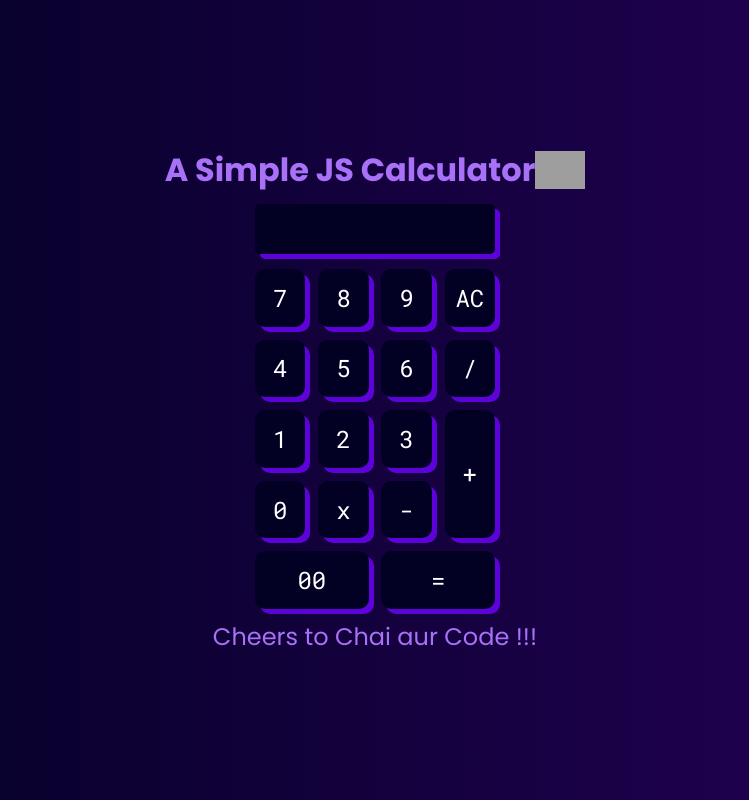
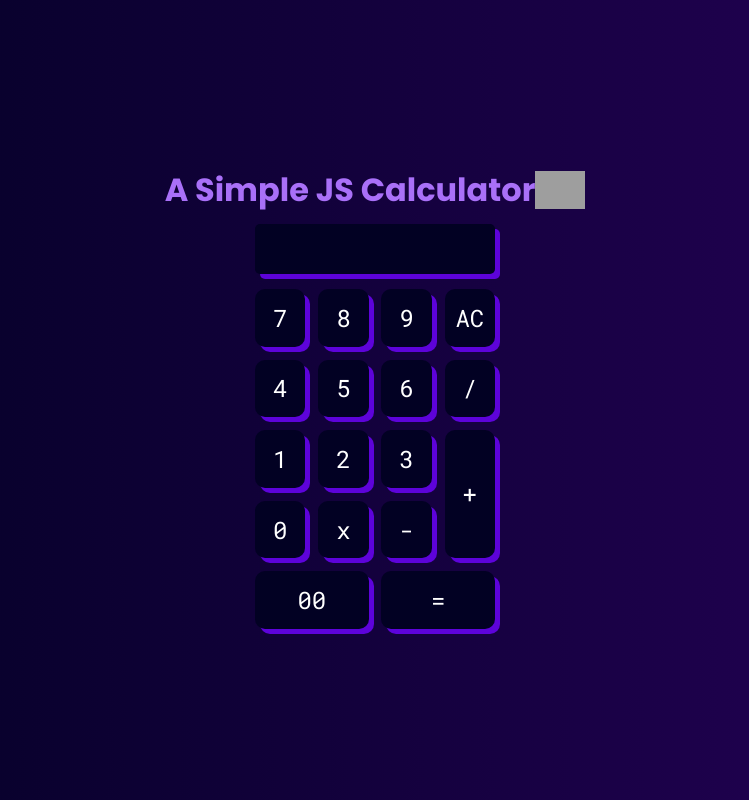
Before and after one commit to Aasishhh/JavaScript-Calculator, a plain HTML site: page index.html in a window 1280 px wide. Shown: the whole page, without its empty margins (265-1014 px from the left). Drawn offline with Linux system fonts and the light colour scheme; grey boxes are pictures that could not be loaded.

Commit message:
Update index.html

```diff
--- a/index.html
+++ b/index.html
@@ -40,9 +40,6 @@
             <button class = "btn" id = "equal-btn"> = </button>
         </div>
 
-        <div>
-            <p>Cheers to Chai aur Code !!!</p>
-        </div>
     </div>
     <script src="index.js"></script>
 </body>
```
